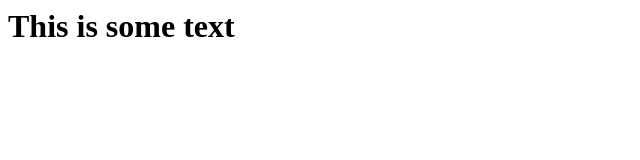
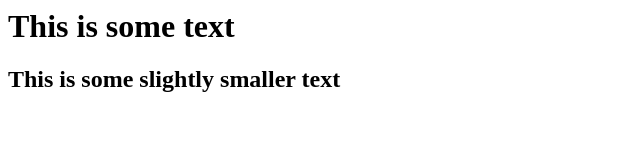
Before and after one commit to Degeen/degeen.github.io, a plain HTML site: page index.html in a window 1280 px wide. Shown: the whole page, without its empty margins (0-640 px from the left). Drawn offline with Linux system fonts and the light colour scheme.

Commit message:
Added a second line to index.html

```diff
--- a/index.html
+++ b/index.html
@@ -1 +1,2 @@
 <h1> This is some text </h1>
+<h2>This is some slightly smaller text</h2>
```
